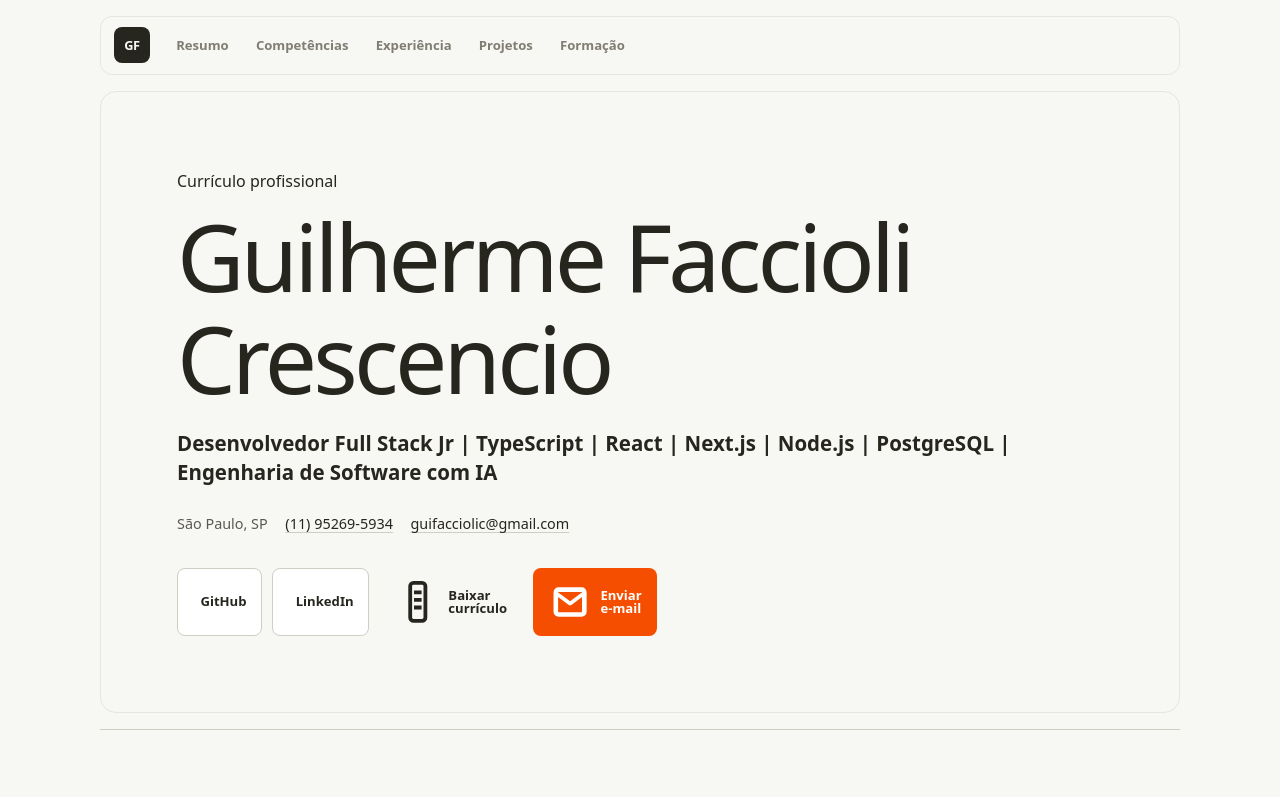
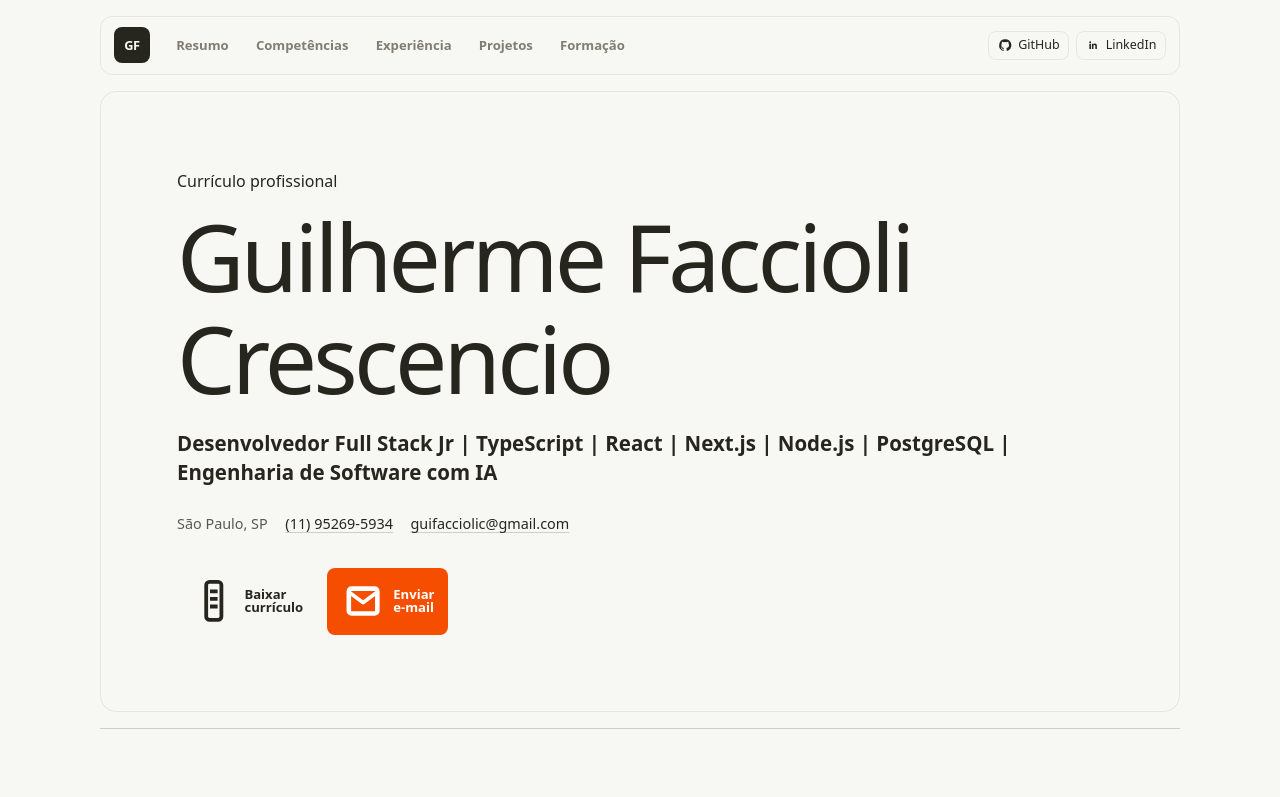
Before and after one commit to GuiFaccioli/meu-curriculo, a React (Vite) app: page / in a window 1280 px wide. Shown: the top 797 px of the page. Built offline with nearby package versions, Linux system fonts and the light colour scheme; no server answers.

Commit message:
feat: move social links to top navigation

```diff
--- a/src/App.css
+++ b/src/App.css
@@ -67,6 +67,38 @@ body {
   flex-wrap: wrap;
   align-items: center;
   gap: 0.15rem 0.4rem;
+}
+
+.top-nav-social {
+  display: flex;
+  align-items: center;
+  gap: 0.4rem;
+  margin-left: auto;
+}
+
+.top-nav-social-link {
+  display: inline-flex;
+  align-items: center;
+  gap: 0.35rem;
+  padding: 0.4rem 0.55rem;
+  border: 1px solid var(--hairline);
+  border-radius: 8px;
+  color: var(--ink);
+  font-size: 0.78rem;
+  font-weight: 500;
+  line-height: 1.2;
+  transition: border-color 160ms ease, background-color 160ms ease;
+}
+
+.top-nav-social-link:hover,
+.top-nav-social-link:focus-visible {
+  border-color: var(--hairline-strong);
+  background: var(--surface);
+}
+
+.top-nav-social-link .social-icon {
+  width: 0.9rem;
+  height: 0.9rem;
 }
 
 .top-nav-link {
@@ -155,8 +187,8 @@ main {
   align-items: center;
   justify-content: center;
   gap: 0.5rem;
-  min-height: 2.6rem;
-  padding: 0.65rem 0.9rem;
+  min-height: 2.5rem;
+  padding: 0.6rem 0.8rem;
   border: 1px solid transparent;
   border-radius: 8px;
   font-size: 0.82rem;
@@ -444,6 +476,18 @@ button:focus-visible {
     gap: 0.1rem 0.25rem;
   }
 
+  .top-nav-social {
+    margin-left: 0;
+  }
+
+  .top-nav-social-link {
+    padding: 0.4rem;
+  }
+
+  .top-nav-social-link span {
+    display: none;
+  }
+
   .top-nav-link {
     font-size: 0.75rem;
     padding-inline: 0.4rem;
--- a/src/App.tsx
+++ b/src/App.tsx
@@ -5,6 +5,7 @@ import { LanguageList } from './components/LanguageList'
 import { ProjectCard } from './components/ProjectCard'
 import { SectionBlock } from './components/SectionBlock'
 import { SkillCategory } from './components/SkillCategory'
+import { SocialLinkIcon } from './components/SocialLinks'
 import { resumeData } from './data/resume'
 import { usePortfolioTracking } from './tracking/usePortfolioTracking'
 import './App.css'
@@ -12,7 +13,8 @@ import './App.css'
 function App() {
   usePortfolioTracking()
 
-  const headerLinks = resumeData.links
+  const headerLinks = resumeData.links.filter((link) => link.kind === 'resume' || link.kind === 'email')
+  const socialLinks = resumeData.links.filter((link) => link.kind === 'github' || link.kind === 'linkedin')
 
   return (
     <div className="app-shell">
@@ -32,6 +34,25 @@ function App() {
               data-section={section.href.replace('#', '')}
             >
               {section.label}
+            </a>
+          ))}
+        </nav>
+
+        <nav className="top-nav-social" aria-label="Redes profissionais">
+          {socialLinks.map((link) => (
+            <a
+              key={link.label}
+              className="top-nav-social-link"
+              href={link.href}
+              target="_blank"
+              rel="noreferrer"
+              aria-label={link.ariaLabel}
+              data-track="portfolio_click"
+              data-track-type={link.trackType}
+              data-section="top-nav"
+            >
+              <SocialLinkIcon kind={link.kind} />
+              <span>{link.label}</span>
             </a>
           ))}
         </nav>
```
Also changed, not shown: public/curriculo-guilherme-faccioli.html (line endings or trailing spaces).
